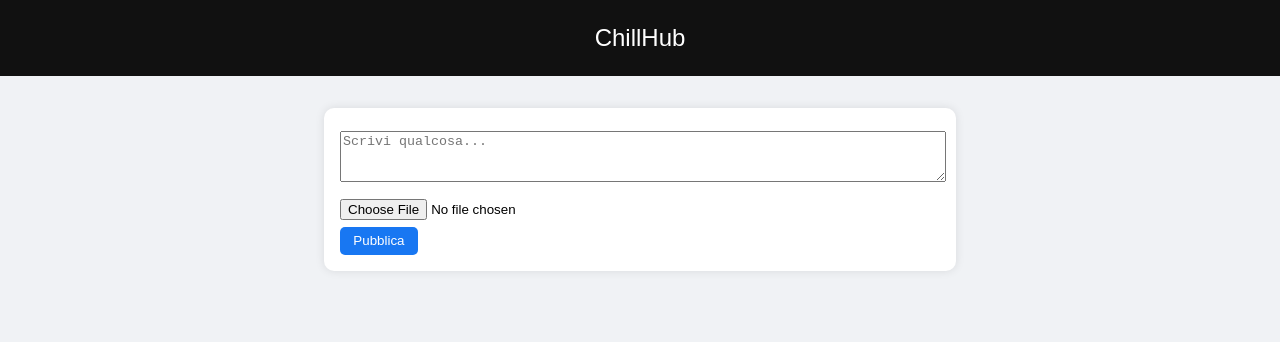
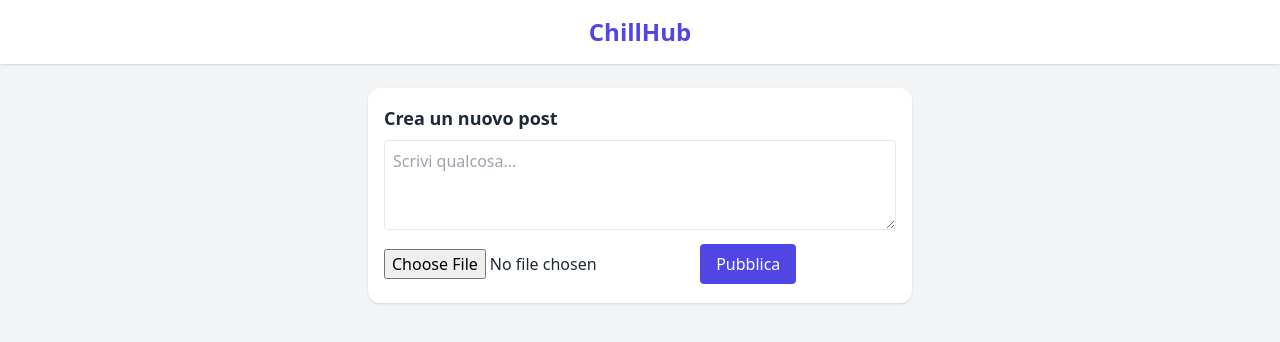
Before and after one commit to kiwicovr/chillhub, a plain HTML site: page index.html in a window 1280 px wide. Drawn offline with nearby package versions, Linux system fonts and the light colour scheme.

Commit message:
Update index.html

```diff
--- a/index.html
+++ b/index.html
@@ -1,117 +1,63 @@
 <!DOCTYPE html>
-<html lang="en">
+<html lang="it">
 <head>
   <meta charset="UTF-8" />
-  <meta name="viewport" content="width=device-width, initial-scale=1.0" />
+  <meta name="viewport" content="width=device-width, initial-scale=1.0"/>
   <title>ChillHub</title>
-  <style>
-    body {
-      font-family: Arial, sans-serif;
-      margin: 0;
-      padding: 0;
-      background-color: #f0f2f5;
-    }
-    header {
-      background-color: #111;
-      color: white;
-      padding: 1em;
-      text-align: center;
-      font-size: 1.5em;
-    }
-    .container {
-      max-width: 600px;
-      margin: 2em auto;
-      padding: 1em;
-      background: white;
-      border-radius: 10px;
-      box-shadow: 0 0 10px rgba(0,0,0,0.1);
-    }
-    form textarea, form input[type="file"] {
-      width: 100%;
-      margin: 0.5em 0;
-    }
-    button {
-      padding: 0.5em 1em;
-      background-color: #1877f2;
-      color: white;
-      border: none;
-      border-radius: 5px;
-      cursor: pointer;
-    }
-    .post {
-      border-bottom: 1px solid #ccc;
-      padding: 1em 0;
-    }
-    .post img {
-      max-width: 100%;
-      border-radius: 5px;
-    }
-  </style>
+  <script src="https://cdn.tailwindcss.com"></script>
 </head>
-<body>
-  <header>ChillHub</header>
-  <div class="container">
-    <form id="postForm">
-      <textarea id="postText" rows="3" placeholder="Scrivi qualcosa..."></textarea>
-      <input type="file" id="postImage" accept="image/*">
-      <button type="submit">Pubblica</button>
-    </form>
-    <div id="feed"></div>
-  </div>
+<body class="bg-gray-100 font-sans text-gray-800">
+  <header class="bg-white shadow p-4 sticky top-0 z-10">
+    <h1 class="text-2xl font-bold text-center text-indigo-600">ChillHub</h1>
+  </header>
+
+  <main class="max-w-xl mx-auto mt-6 px-4">
+    <!-- Form di pubblicazione -->
+    <div class="bg-white rounded-xl shadow p-4 mb-6">
+      <h2 class="text-lg font-semibold mb-2">Crea un nuovo post</h2>
+      <textarea id="postText" class="w-full border rounded p-2 mb-2" rows="3" placeholder="Scrivi qualcosa..."></textarea>
+      <input type="file" id="imageInput" accept="image/*" class="mb-2">
+      <button onclick="createPost()" class="bg-indigo-600 hover:bg-indigo-700 text-white px-4 py-2 rounded">Pubblica</button>
+    </div>
+
+    <!-- Feed dei post -->
+    <div id="feed" class="space-y-4"></div>
+  </main>
 
   <script>
-    const form = document.getElementById('postForm');
-    const feed = document.getElementById('feed');
+    function createPost() {
+      const text = document.getElementById("postText").value.trim();
+      const imageInput = document.getElementById("imageInput");
+      const feed = document.getElementById("feed");
 
-    function renderPosts() {
-      const posts = JSON.parse(localStorage.getItem('posts')) || [];
-      feed.innerHTML = '';
-      posts.reverse().forEach(post => {
-        const div = document.createElement('div');
-        div.className = 'post';
-        if (post.text) {
-          const p = document.createElement('p');
-          p.textContent = post.text;
-          div.appendChild(p);
-        }
-        if (post.image) {
-          const img = document.createElement('img');
-          img.src = post.image;
-          div.appendChild(img);
-        }
-        feed.appendChild(div);
-      });
-    }
+      const post = document.createElement("div");
+      post.className = "bg-white rounded-xl shadow p-4";
 
-    form.addEventListener('submit', async e => {
-      e.preventDefault();
-      const text = document.getElementById('postText').value;
-      const imageInput = document.getElementById('postImage');
-      let imageData = '';
+      if (text) {
+        const textEl = document.createElement("p");
+        textEl.className = "mb-2";
+        textEl.textContent = text;
+        post.appendChild(textEl);
+      }
 
       if (imageInput.files.length > 0) {
-        const file = imageInput.files[0];
-        imageData = await toBase64(file);
+        const reader = new FileReader();
+        reader.onload = function(e) {
+          const img = document.createElement("img");
+          img.src = e.target.result;
+          img.className = "w-full rounded";
+          post.appendChild(img);
+        };
+        reader.readAsDataURL(imageInput.files[0]);
       }
 
-      const newPost = { text, image: imageData };
-      const posts = JSON.parse(localStorage.getItem('posts')) || [];
-      posts.push(newPost);
-      localStorage.setItem('posts', JSON.stringify(posts));
-      form.reset();
-      renderPosts();
-    });
+      // Inserisci il post in cima
+      feed.prepend(post);
 
-    function toBase64(file) {
-      return new Promise((resolve, reject) => {
-        const reader = new FileReader();
-        reader.onload = () => resolve(reader.result);
-        reader.onerror = reject;
-        reader.readAsDataURL(file);
-      });
+      // Resetta form
+      document.getElementById("postText").value = "";
+      imageInput.value = "";
     }
-
-    renderPosts();
   </script>
 </body>
 </html>
```
